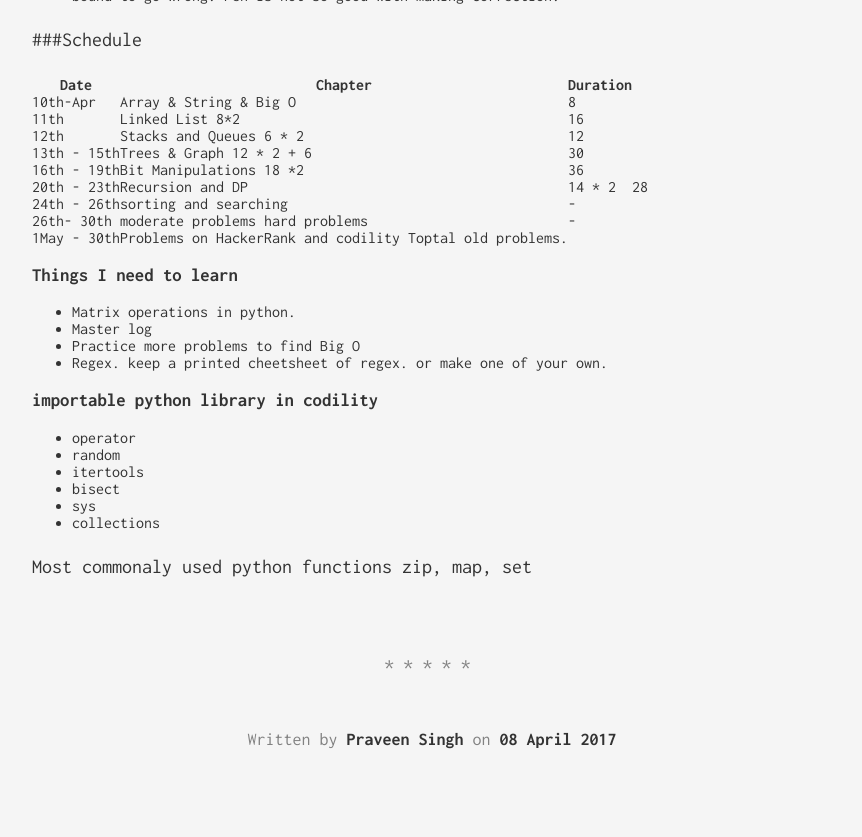
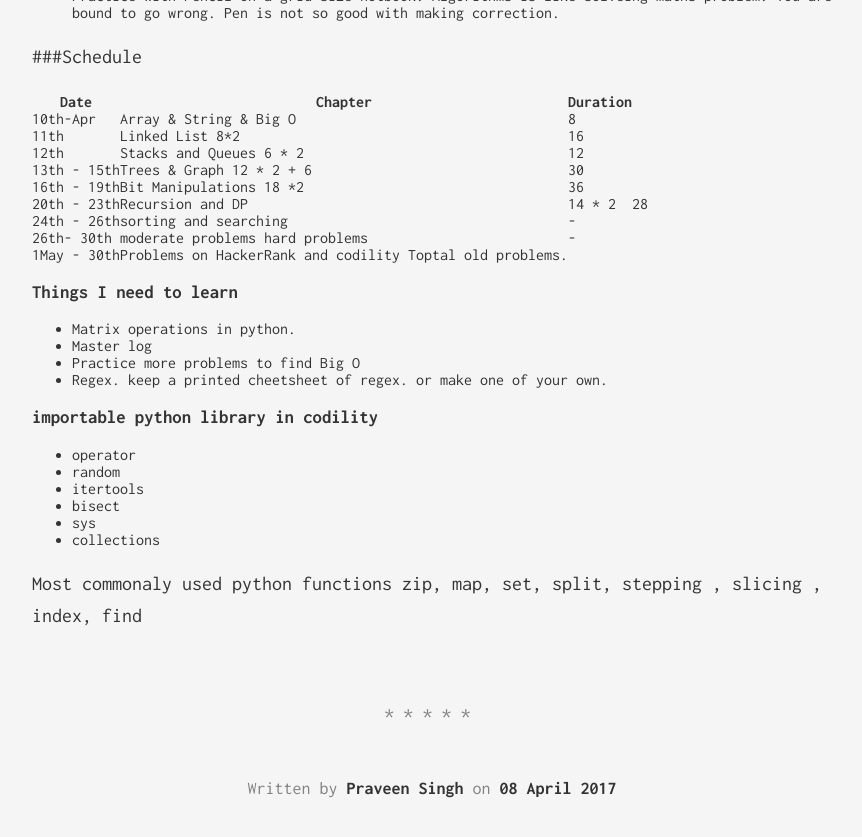
Before and after one commit to prrraveen/prrraveen.github.io, a Jekyll site: the page built from _posts/2017-04-08-Toptal.md, in a window 1280 px wide and 900 px high, scrolled down 1728 px. Shown: the top 837 px of the window, without its empty margins (208-1070 px from the left). Built offline with Jekyll 4.4.1, drawn with Linux system fonts in a browser that asks for light colours; some of the changed text lies outside the part shown.

Commit message:
Update 2017-04-08-Toptal.md

```diff
--- a/_posts/2017-04-08-Toptal.md
+++ b/_posts/2017-04-08-Toptal.md
@@ -74,4 +75,4 @@ Date | Chapter | Duration|
 * collections
 
 Most commonaly used python functions
-zip, map, set
+zip, map, set, split, stepping , slicing , index, find
```
Also changed, not shown: other parts of _posts/2017-04-08-Toptal.md (+1 -0 lines).
